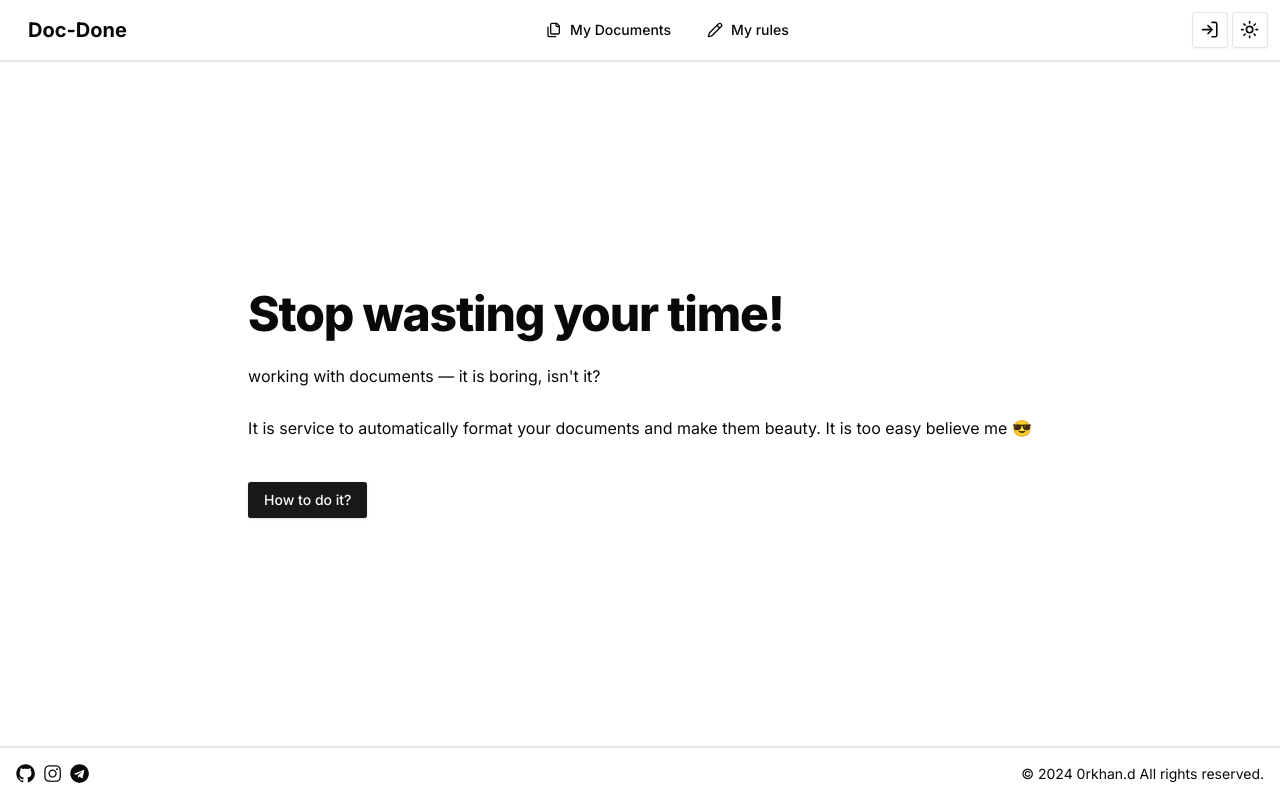
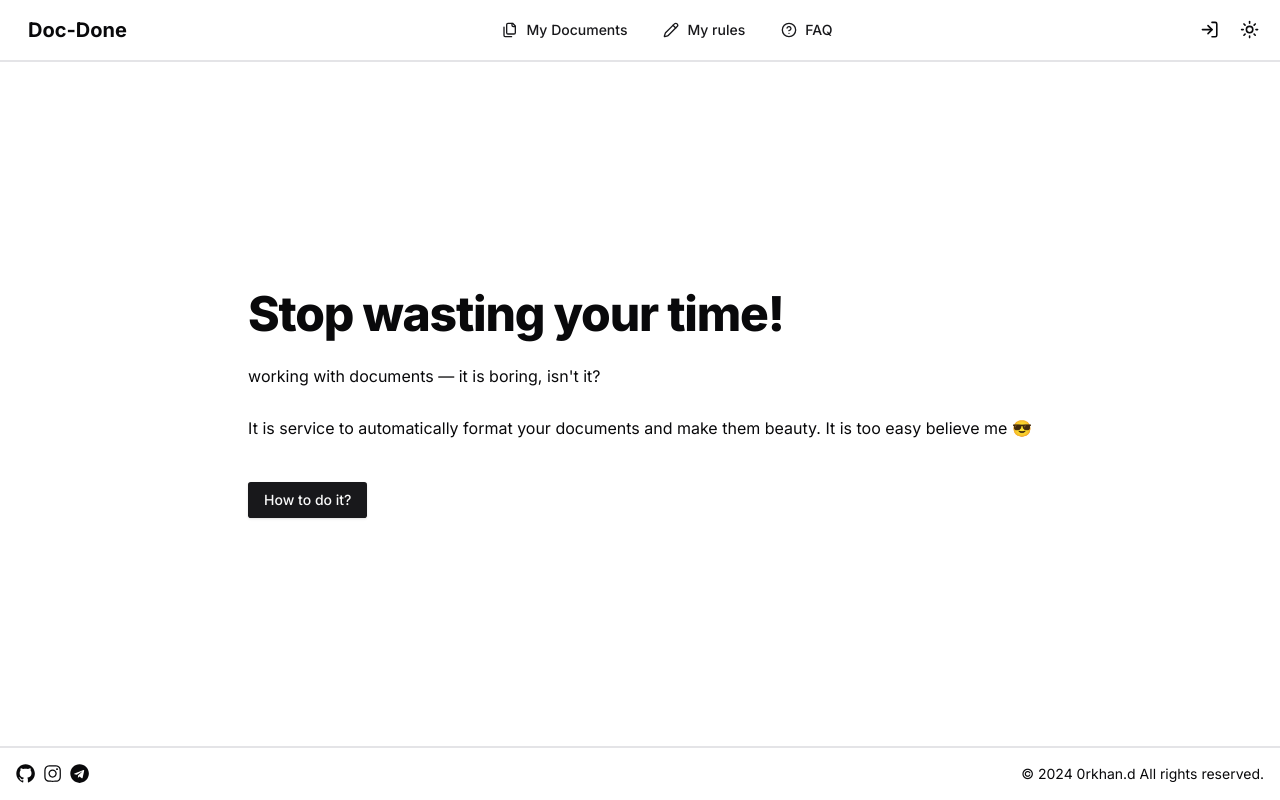
Before and after one commit to orkhan-d/doc-done-front, a Next.js app: page / in a window 1280 px wide. Built offline with nearby package versions, Linux system fonts and the light colour scheme.

Commit message:
change navbar styles

```diff
--- a/src/components/custom/navbar.tsx
+++ b/src/components/custom/navbar.tsx
@@ -9,9 +9,11 @@ import {
 } from "@/components/ui/navigation-menu";
 import {ModeToggle} from "@/components/custom/theme-toggle-button";
 import {cn} from "@/lib/utils";
-import {PencilIcon, FilesIcon, LucideLogIn, MenuIcon, MountainIcon} from "lucide-react"
+import {PencilIcon, FilesIcon, LucideLogIn, MenuIcon, MountainIcon, CircleHelp} from "lucide-react"
 import {Button} from "@/components/ui/button";
 import {Sheet, SheetClose, SheetContent, SheetTrigger} from "@/components/ui/sheet";
+import {FaQuestion} from "@react-icons/all-files/fa/FaQuestion";
+import {FaQq} from "@react-icons/all-files/fa/FaQq";
 
 const Navbar = () => {
     return (
@@ -26,19 +28,24 @@ const Navbar = () => {
                 </Link>
                 <div className={"flex space-x-1"}>
                     <Link href={"/documents"} legacyBehavior passHref>
-                        <Button variant="ghost">
+                        <Button variant="link">
                             <FilesIcon className="mr-2 h-4 w-4"/> My Documents
                         </Button>
                     </Link>
                     <Link href={"/rules"} legacyBehavior passHref>
-                        <Button variant="ghost">
+                        <Button variant="link">
                             <PencilIcon className="mr-2 h-4 w-4"/> My rules
+                        </Button>
+                    </Link>
+                    <Link href={"/faq"} legacyBehavior passHref>
+                        <Button variant="link">
+                            <CircleHelp className="mr-2 h-4 w-4"/> FAQ
                         </Button>
                     </Link>
                 </div>
                 <div className={"flex space-x-1"}>
                     <Link href={"/auth"} legacyBehavior passHref>
-                        <Button variant="outline" size="icon">
+                        <Button variant="ghost" size="icon">
                             <LucideLogIn className="h-[1.2rem] w-[1.2rem] color-accent rotate-0 scale-100 transition-all"/>
                         </Button>
                     </Link>
@@ -79,6 +86,11 @@ const Navbar = () => {
                                     Sign in / Sign up
                                 </Link>
                             </SheetClose>
+                            <SheetClose asChild>
+                                <Link className="flex w-full items-center py-2 text-lg font-semibold" href={"/faq"}>
+                                    FAQ
+                                </Link>
+                            </SheetClose>
                         </div>
                     </SheetContent>
                 </Sheet>
--- a/src/components/custom/theme-toggle-button.tsx
+++ b/src/components/custom/theme-toggle-button.tsx
@@ -18,7 +18,7 @@ export function ModeToggle() {
     return (
         <DropdownMenu>
             <DropdownMenuTrigger asChild>
-                <Button variant="outline" size="icon">
+                <Button variant="ghost" size="icon">
                     <Sun className="h-[1.2rem] w-[1.2rem] rotate-0 scale-100 transition-all dark:-rotate-90 dark:scale-0" />
                     <Moon className="absolute h-[1.2rem] w-[1.2rem] rotate-90 scale-0 transition-all dark:rotate-0 dark:scale-100" />
                     <span className="sr-only">Toggle theme</span>
```
